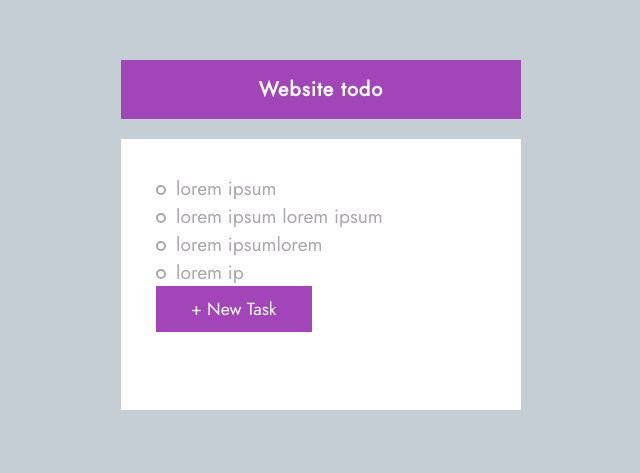
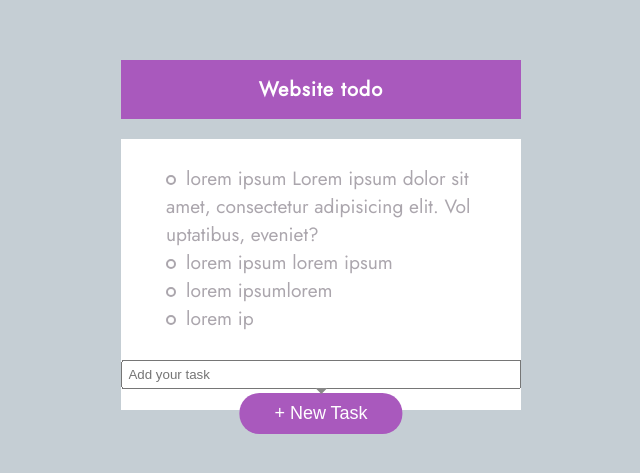
Before and after one commit to artemtyshkov/todo-list-first, a plain HTML site: page index.html in a window 1280 px wide. Shown: the part 165-638 px from the top of the page, without its empty margins (319-959 px from the left). Drawn offline with Linux system fonts and the light colour scheme.

Commit message:
Added feature Text Input

```diff
--- a/index.html
+++ b/index.html
@@ -17,14 +17,20 @@
     <div class="content">
         <div class="list">
             <ul>
-                <li><div class="square"></div>lorem ipsum</li>
+                <li><div class="square"></div>lorem ipsum Lorem ipsum dolor sit amet, consectetur adipisicing elit. Voluptatibus, eveniet?</li>
                 <li><div class="square"></div>lorem ipsum lorem ipsum</li>
                 <li><div class="square"></div>lorem ipsumlorem</li>
                 <li><div class="square"></div>lorem ip</li>
             </ul>
         </div>
-        <div class="button">
-            <a href="#">+ New Task</a>
+        <div class="btn-block">
+            <button>
+                <span class="btn-text">+ New Task</span>
+            </button>
+            <div class="popup">
+                <input type="text" placeholder="Add your task">
+                <div class="arrow"></div>
+            </div>
         </div>
     </div>
 </div>
--- a/style.css
+++ b/style.css
@@ -1,8 +1,22 @@
 @import url('https://fonts.googleapis.com/css2?family=Jost&display=swap');
 
+:root {
+    --purple: rgb(169, 89, 189);
+    --bg-clr: rgb(197, 206, 212);
+    --font-clr: rgb(171, 166, 173);
+}
+
+html {
+    height: 100%;
+}
+
 body {
-    background: rgb(197, 206, 212);
+    height: 100%;
+    background: var(--bg-clr);
     font-family: 'Jost', sans-serif;
+    display: flex;
+    align-items: center;
+    justify-content: center;
 }
 
 * {
@@ -16,35 +30,30 @@ h1 {
     font-size: 20px;
     letter-spacing: 1px;
     padding: 15px;
-    background: rgb(161, 69, 184);
+    background: var(--purple);
     color: #fff;
 }
 
 .clearfix {
     width: 100%;
     height: 20px;
-    background: rgb(197, 206, 212);
+    background: var(--bg-clr);
 }
 
 .container {
     width: 400px;
     height: 350px;
-    position: absolute;
-    top: 50%;
-    left: 50%;
     background: #fff;
     box-shadow: 5px 0.8 #000;
-    transform: translate(-50%, -50%);
-    -webkit-transform: translate(-50%, -50%);
-    -moz-transform: translate(-50%, -50%);
-    -ms-transform: translate(-50%, -50%);
-    -o-transform: translate(-50%, -50%);
+    position: relative;
 }
 
 .header {
 }
 .content {
-    padding: 35px;
+    height: 240px;
+    padding: 25px 45px;
+    overflow-y: auto;
 
 }
 .list {
@@ -56,14 +65,15 @@ ul{
 }
 
 ul li {
-    color:rgb(171, 166, 173);
+    color: var(--font-clr);
     cursor: pointer;
+    word-break: break-all;
 }
 .square {
     display: inline-block;
     height: 10px;
     width: 10px;
-    border: 2px solid rgb(171, 166, 173);
+    border: 2px solid var(--font-clr);
     margin-right: 10px;
     border-radius: 50%;
     -webkit-border-radius: 50%;
@@ -72,17 +82,60 @@ ul li {
     -o-border-radius: 50%;
 }
 
-.button {
+.btn-block{
+    position: absolute;
+    bottom: -24px;
+    left: 50%;
+    transform: translate(-50%);
+    display: flex;
+    flex-direction: column-reverse;
+    -webkit-transform: translate(-50%);
+    -moz-transform: translate(-50%);
+    -ms-transform: translate(-50%);
+    -o-transform: translate(-50%);
+}
+.popup {
 
 }
 
-.button > a {
+button {
+    padding: 10px 35px;
+    background-color: var(--purple);
+    border: none;
+    user-select: none;
+    outline: none;
+    border-radius: 20px;
+    -webkit-border-radius: 20px;
+    -moz-border-radius: 20px;
+    -ms-border-radius: 20px;
+    -o-border-radius: 20px;
+}
+
+button > .btn-text {
+    color:#fff;
+    font-size: 18px;
+}
+
+input {
     position: absolute;
-    background:  rgb(161, 69, 184);
-    width: auto;
-    height: auto;
-    padding: 10px 35px;
-    color:#fff;
-    text-decoration: none;
-    font-size: 1.1rem;
+    padding: 5px;
+    width: 400px;
+    outline: none;
+    left: -118px;
+    top: -33px;
 }
+
+.arrow {
+    border-left: 6px solid transparent;
+    border-right: 6px solid transparent;
+    border-top: 6px solid rgb(136, 136, 136);
+    display: inline-block;
+    position: absolute;
+    left: 50%;
+    top: -5px;
+    transform: translate(-50%);
+    -webkit-transform: translate(-50%);
+    -moz-transform: translate(-50%);
+    -ms-transform: translate(-50%);
+    -o-transform: translate(-50%);
+}
```
